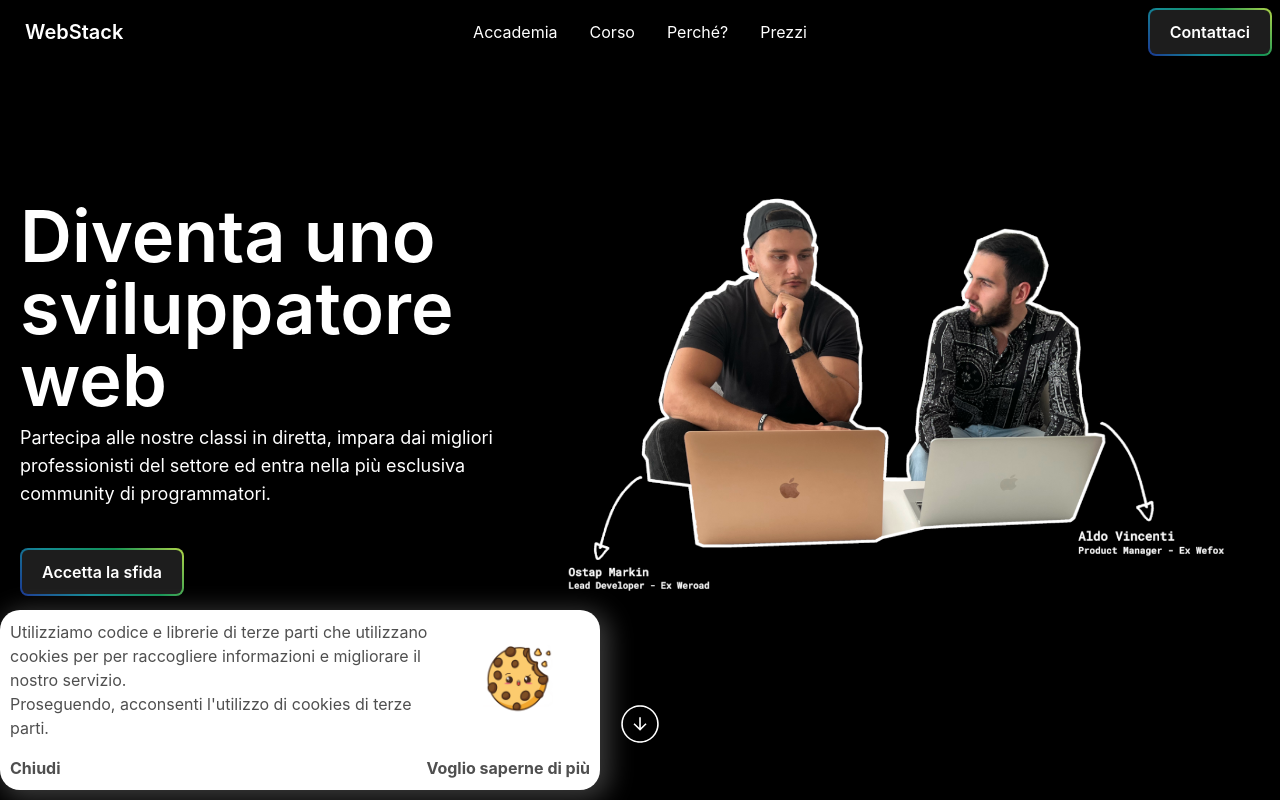
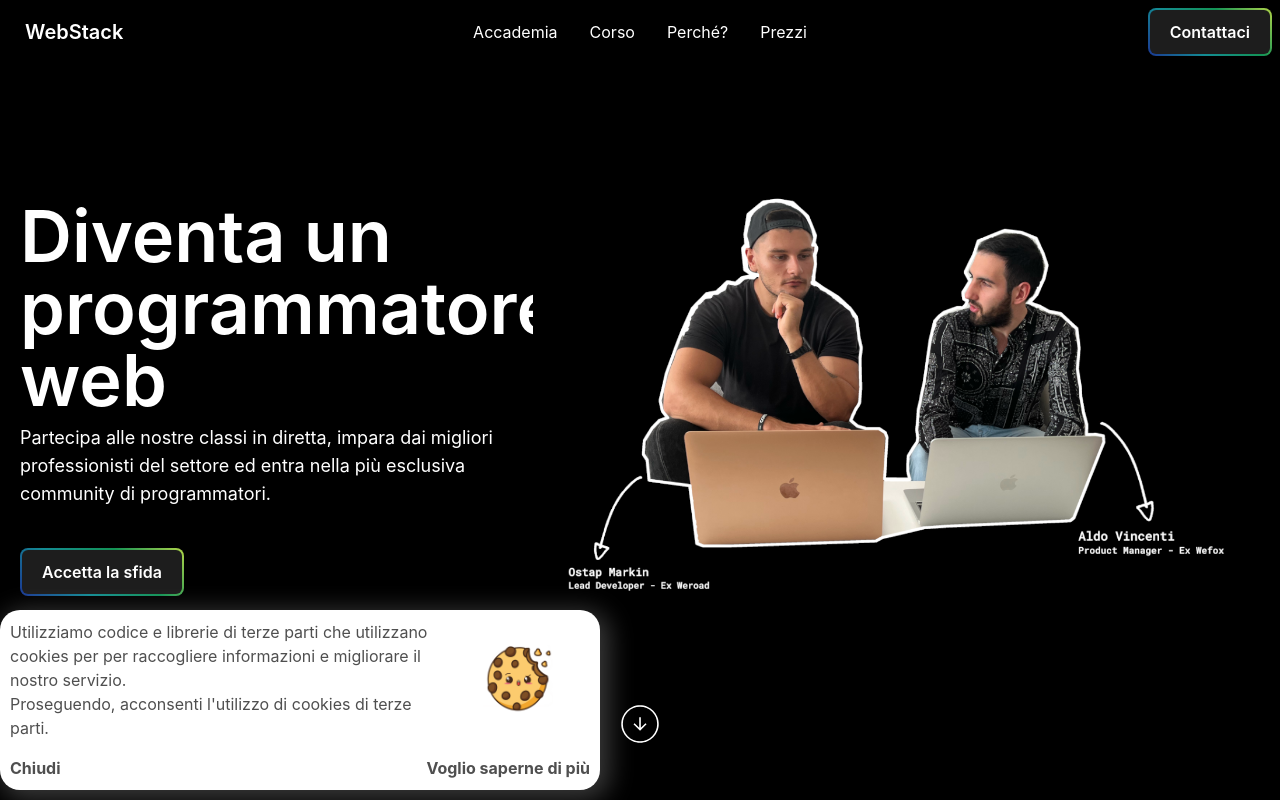
Before and after one commit to webstack-academy/landing, a React (Vite) app: page / in a window 1280 px wide. Shown: the top 800 px of the page. Built offline with nearby package versions, Linux system fonts and the light colour scheme.

Commit message:
Improve copy

```diff
--- a/index.html
+++ b/index.html
@@ -14,8 +14,8 @@
     <meta charset="UTF-8" />
     <link rel="icon" type="image/svg+xml" href="/src/favicon.ico" />
     <meta name="viewport" content="width=device-width, initial-scale=1.0" />
-    <title>WebStack Academy - Diventa uno sviluppatore</title>
-    <meta name="description" content="WebStack Academy è un corso online per diventare uno sviluppatore web. Impara HTML, CSS, JavaScript, React, Node.js, Mysql, Git e molto altro." />
+    <title>WebStack Academy - Diventa un programmatore web</title>
+    <meta name="description" content="WebStack Academy è un corso online per diventare un programmatore web. Impara HTML, CSS, JavaScript, React, Node.js, Mysql, Git e molto altro." />
   </head>
   <body>
     <div id="root"></div>
--- a/src/assets/i18n/it.lang.ts
+++ b/src/assets/i18n/it.lang.ts
@@ -11,7 +11,7 @@ export const it = {
       PRICING: 'Prezzi',
     },
     TEXT: {
-      HOME_SECTION_TITLE: 'Diventa uno sviluppatore web',
+      HOME_SECTION_TITLE: 'Diventa un programmatore web',
       ACADEMY_SUBSCRIBE:
         'Partecipa alle nostre classi in diretta, impara dai migliori professionisti del settore ed entra nella più esclusiva community di programmatori.',
       WE_CREATED_A_PATH_TO_BE_A_WEB_DEVELOPER:
@@ -32,7 +32,7 @@ export const it = {
       VACANCIES:
         'Posti vacanti per sviluppatori in UE (135.000 solo in Italia)',
       AVERAGE_SALARY:
-        'Stipendio medio annuale di uno sviluppatore in Italia. 60.000 € in Germania, 65.000 € in UK e 90.000 € in Svizzera',
+        'Stipendio medio annuale di un programmatore in Italia. 60.000 € in Germania, 65.000 € in UK e 90.000 € in Svizzera',
       PERCENTAGE_DEVS_USING_JS:
         'Degli sviluppatori ha usato Javascript negli ultimi 12 mesi',
       BECOME_PRO: 'Accetta la sfida e diventa un PRO',
```
